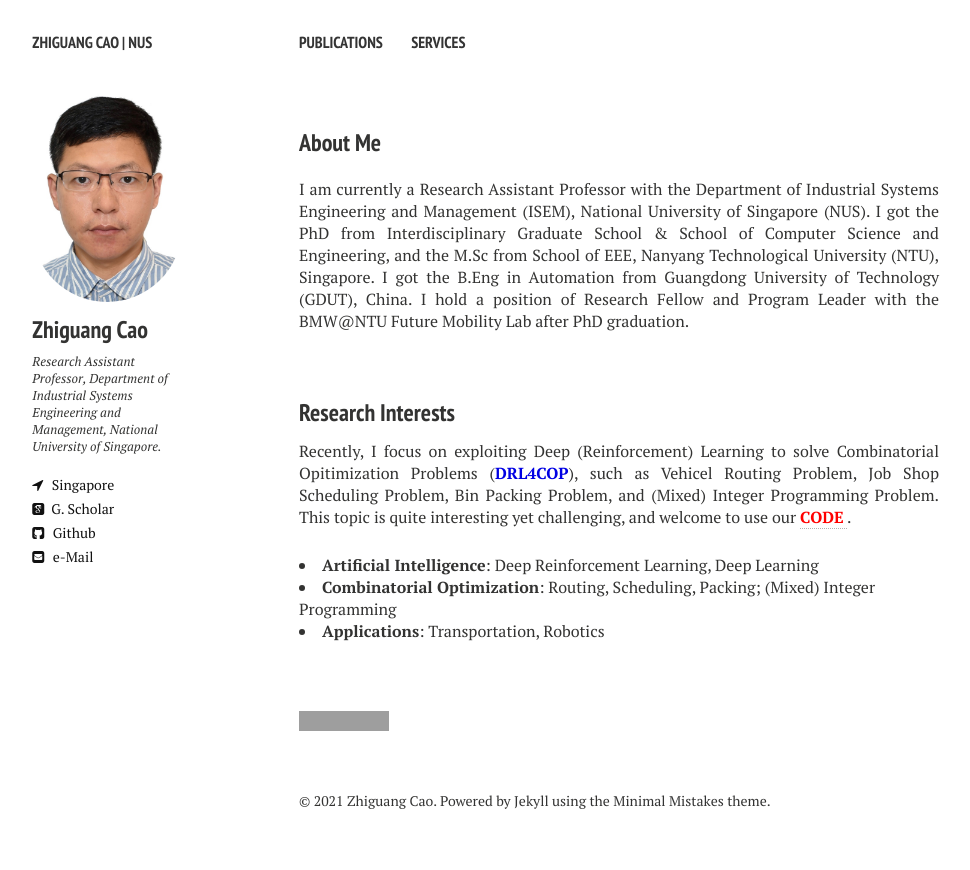
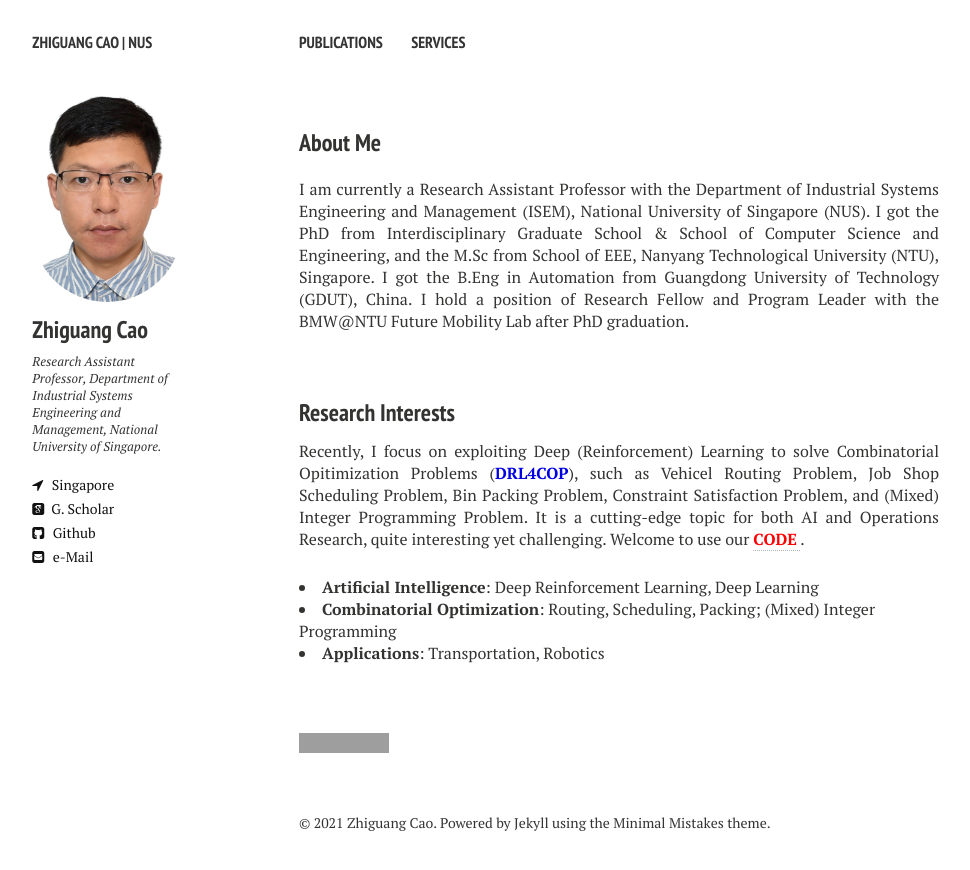
Before and after one commit to zhiguangcaosg/zhiguangcaosg.github.io, a Jekyll site: the page built from index.md, in a window 1280 px wide. Shown: the top 870 px of the page, without its empty margins (21-991 px from the left). Built offline with Jekyll 4.4.1, drawn with Linux system fonts in a browser that asks for light colours; nearby versions of some CDN libraries; grey boxes are pictures that could not be loaded.

Commit message:
Update index.md

```diff
--- a/index.md
+++ b/index.md
@@ -12,7 +12,7 @@ image: banner1.png
 
 
 <h3 style="margin-bottom:-8px;padding-top:20px;">Research Interests</h3> <br>
-<p align="justify">Recently, I focus on exploiting Deep (Reinforcement) Learning to solve Combinatorial Opitimization Problems (<font color="#0000E3"><b>DRL4COP</b></font>), such as Vehicel Routing Problem, Job Shop Scheduling Problem, Bin Packing Problem, and (Mixed) Integer Programming Problem. This topic is quite interesting yet challenging, and welcome to use our <a href="https://zhiguangcaosg.github.io/publications/"  target="_blank"> <font color="#FF0000"><b>CODE</b> </font></a>.
+<p align="justify">Recently, I focus on exploiting Deep (Reinforcement) Learning to solve Combinatorial Opitimization Problems (<font color="#0000E3"><b>DRL4COP</b></font>), such as Vehicel Routing Problem, Job Shop Scheduling Problem, Bin Packing Problem, Constraint Satisfaction Problem, and (Mixed) Integer Programming Problem. It is a cutting-edge topic for both AI and Operations Research, quite interesting yet challenging. Welcome to use our <a href="https://zhiguangcaosg.github.io/publications/"  target="_blank"> <font color="#FF0000"><b>CODE</b> </font></a>.
 </p>
 <li>
 <b>Artificial Intelligence</b>:  Deep Reinforcement Learning, Deep Learning
```
